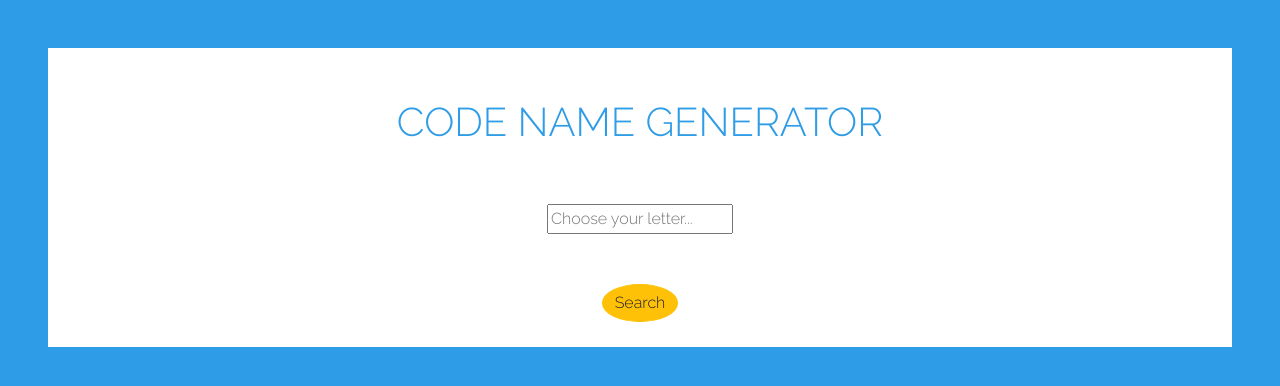
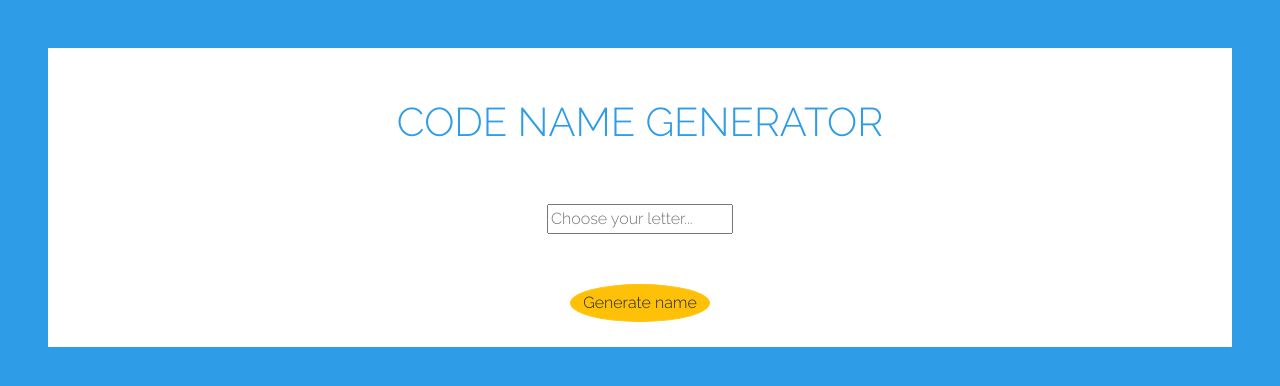
Before and after one commit to Skelyos/Pokemon, an Angular app: page / in a window 1280 px wide. Shown: the top 386 px of the page. Built offline with nearby package versions, Linux system fonts and the light colour scheme; no server answers.

Commit message:
text changes

```diff
--- a/src/app/home/home.component.ts
+++ b/src/app/home/home.component.ts
@@ -14,7 +14,7 @@ export class HomeComponent implements OnInit {
   pokeLetter: string;
   pokemonName: string;
   textBoxTxt = 'Choose your letter...';
-  btnText: String = 'Search';
+  btnText: String = 'Generate name';
 
   constructor(public Adjective: AdjectiveService, private router: Router) { }
 
--- a/src/app/info/info.component.ts
+++ b/src/app/info/info.component.ts
@@ -12,7 +12,7 @@ export class InfoComponent implements OnInit {
 
   imageIndex = 2;
   imgBtnText: String = 'Next Image';
-  backBtn: String = 'Back';
+  backBtn: String = 'Generate name';
   resultValue: string;
   Height: string;
   Weight: string;
```
